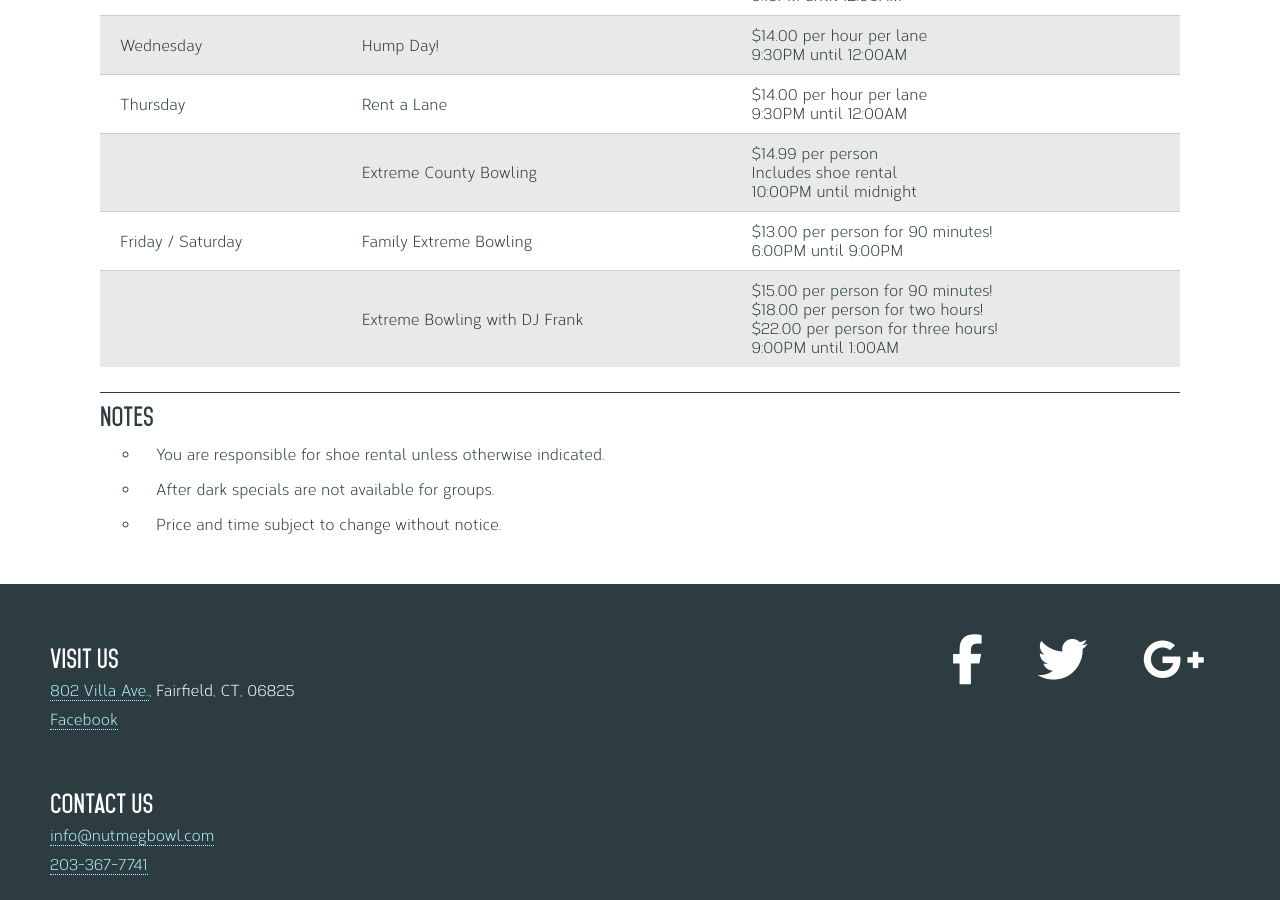
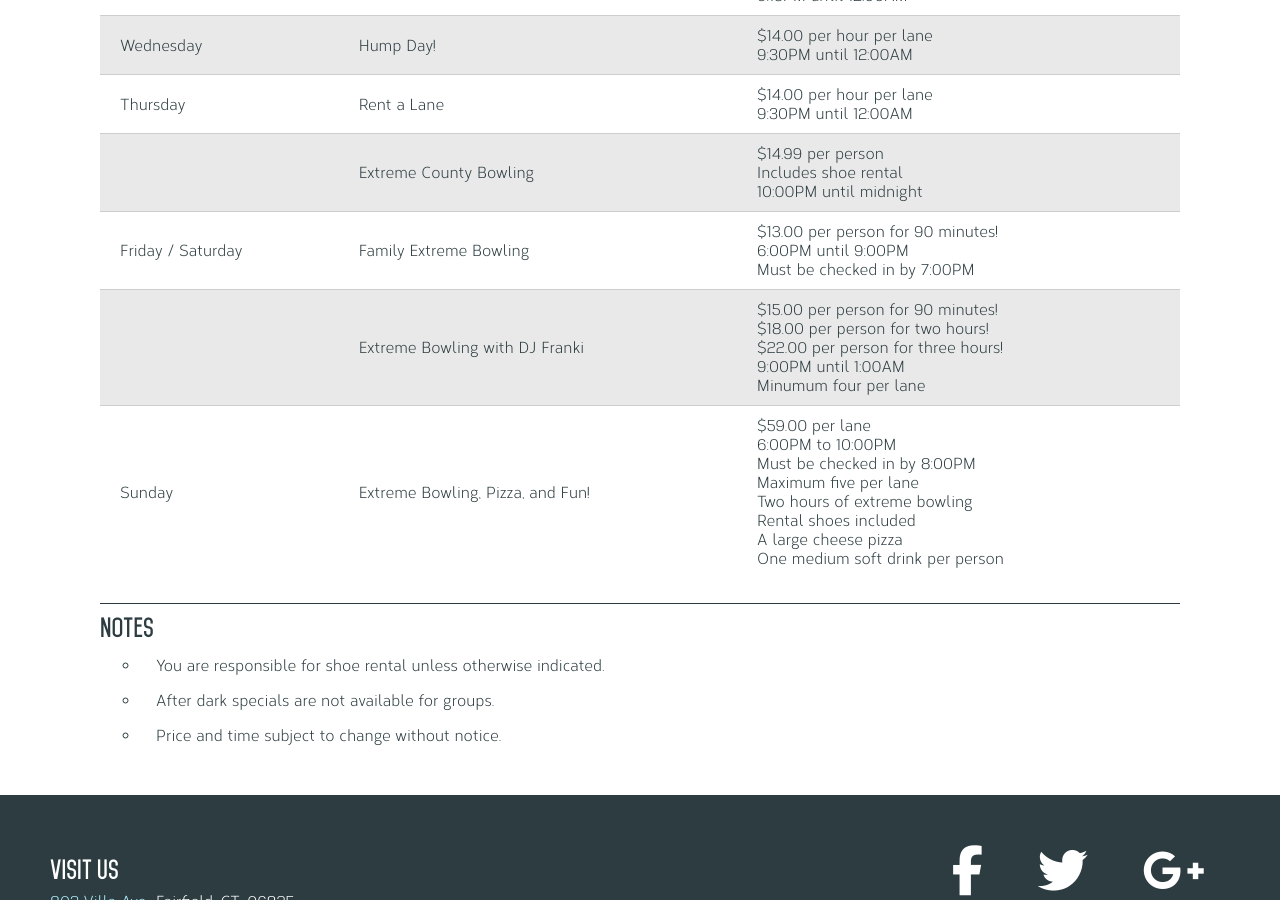
Before and after one commit to jlam55555/nutmegbowl, a Jekyll site: the page built from pricing/after_dark_special.html, in a window 1280 px wide and 900 px high, scrolled down 566 px. Built offline with Jekyll 4.4.1, drawn with Linux system fonts in a browser that asks for light colours; nearby versions of some CDN libraries.

Commit message:
Updated after_dark_special.html

```diff
--- a/pricing/after_dark_special.html
+++ b/pricing/after_dark_special.html
@@ -45,12 +45,17 @@ icon: moon-o
     <tr>
       <td>Friday / Saturday</td>
       <td>Family Extreme Bowling</td>
-      <td>$13.00 per person for 90 minutes!<br />6:00PM until 9:00PM</td>
+      <td>$13.00 per person for 90 minutes!<br />6:00PM until 9:00PM<br />Must be checked in by 7:00PM</td>
     </tr>
     <tr>
       <td></td>
-      <td>Extreme Bowling with DJ Frank</td>
-      <td>$15.00 per person for 90 minutes!<br />$18.00 per person for two hours!<br />$22.00 per person for three hours!<br />9:00PM until 1:00AM</td>
+      <td>Extreme Bowling with DJ Franki</td>
+      <td>$15.00 per person for 90 minutes!<br />$18.00 per person for two hours!<br />$22.00 per person for three hours!<br />9:00PM until 1:00AM<br />Minumum four per lane</td>
+    </tr>
+    <tr>
+      <td>Sunday</td>
+      <td>Extreme Bowling, Pizza, and Fun!</td>
+      <td>$59.00 per lane<br />6:00PM to 10:00PM<br />Must be checked in by 8:00PM<br />Maximum five per lane<br />Two hours of extreme bowling<br />Rental shoes included<br />A large cheese pizza<br />One medium soft drink per person</td>
     </tr>
   </tbody>
 </table>
```
